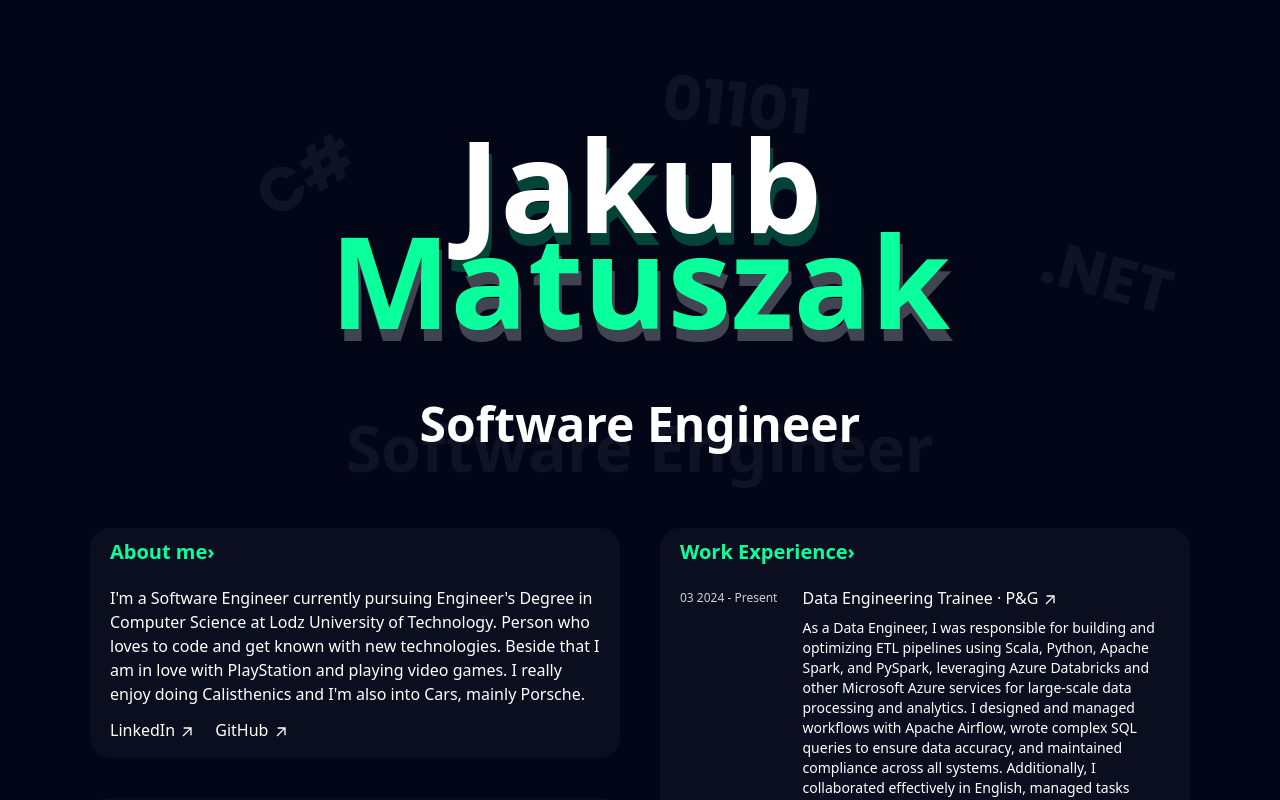
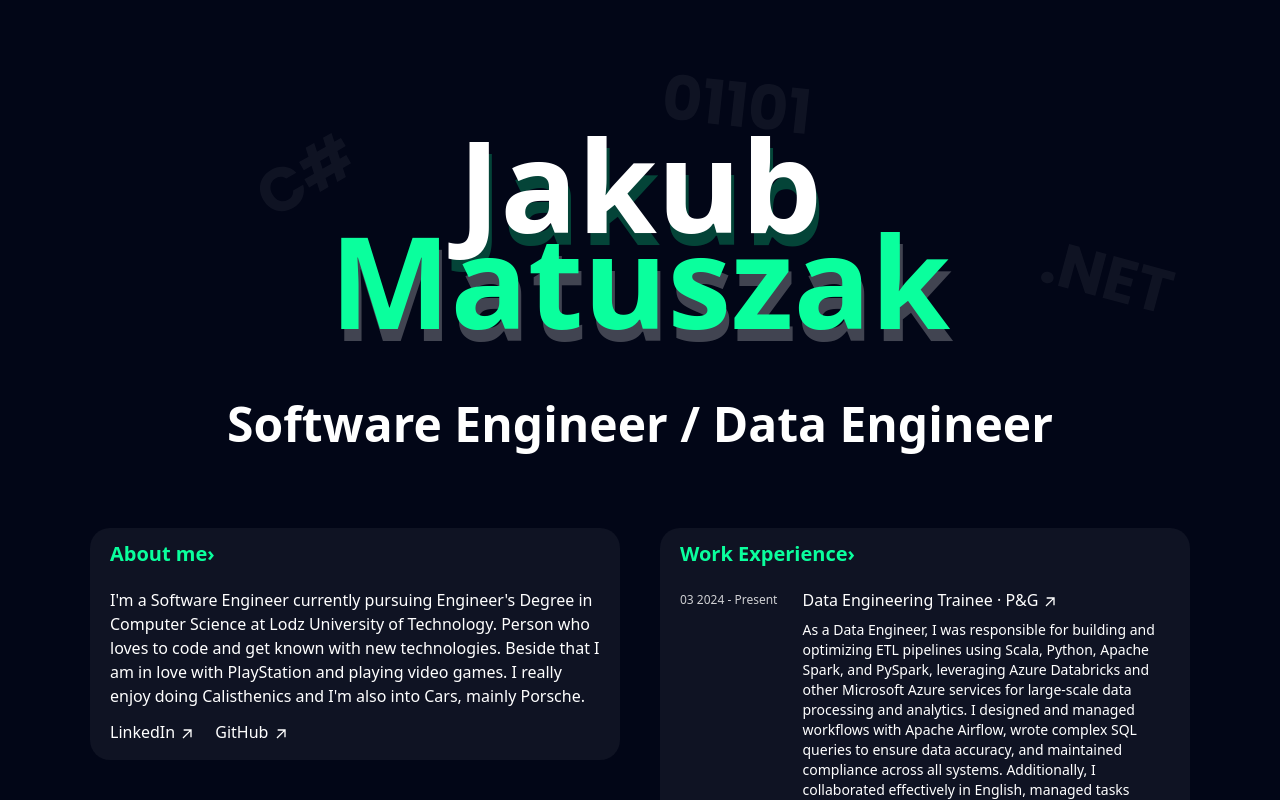
Before and after one commit to jaqubm/PortfolioV2, a React (Vite) app: page / in a window 1280 px wide. Shown: the top 800 px of the page. Built offline with nearby package versions, Linux system fonts and the light colour scheme.

Commit message:
Improved styling

```diff
--- a/src/components/Hero.tsx
+++ b/src/components/Hero.tsx
@@ -12,12 +12,8 @@ const Hero = () => (
       Matuszak
     </div>
 
-    <div className="lg:text-5xl text-xl font-bold relative">
-      Software Engineer
-
-      <div className="lg:text-[64px] text-[27px] lg:opacity-5 opacity-10 font-black absolute m-auto lg:top-4 top-2.5 left-0 right-0">
-        Software Engineer
-      </div>
+    <div className="lg:text-5xl text-xl font-bold">
+      Software Engineer / Data Engineer
     </div>
 
   </div>
--- a/src/components/ui/BorderBox.tsx
+++ b/src/components/ui/BorderBox.tsx
@@ -5,7 +5,7 @@ type BorderBoxProps = {
 }
 
 const BorderBox = ({ children } : BorderBoxProps) => (
-  <div className="w-full lg:bg-white-03 bg-white-05 rounded-[20px] px-5 pt-2.5 pb-4 lg:text-base text-sm">
+  <div className="w-full lg:bg-white-05 bg-white-05 rounded-[20px] px-5 pt-3 pb-4 lg:text-base text-sm">
     { children }
   </div>
 )
--- a/tailwind.config.js
+++ b/tailwind.config.js
@@ -5,8 +5,13 @@ export default {
   ],
   theme: {
     colors: {
+      'white-01': '#FFFFFF03',
       'white-03': '#FFFFFF08',
       'white-05': '#FFFFFF0D',
+      'white-07': '#FFFFFF12',
+      'white-09': '#FFFFFF17',
+      'white-11': '#FFFFFF1C',
+      'white-13': '#FFFFFF21',
       gray: '#D9D9D9',
       text: '#FFFFFF',
       'text-80': '#FFFFFFCC',
```
